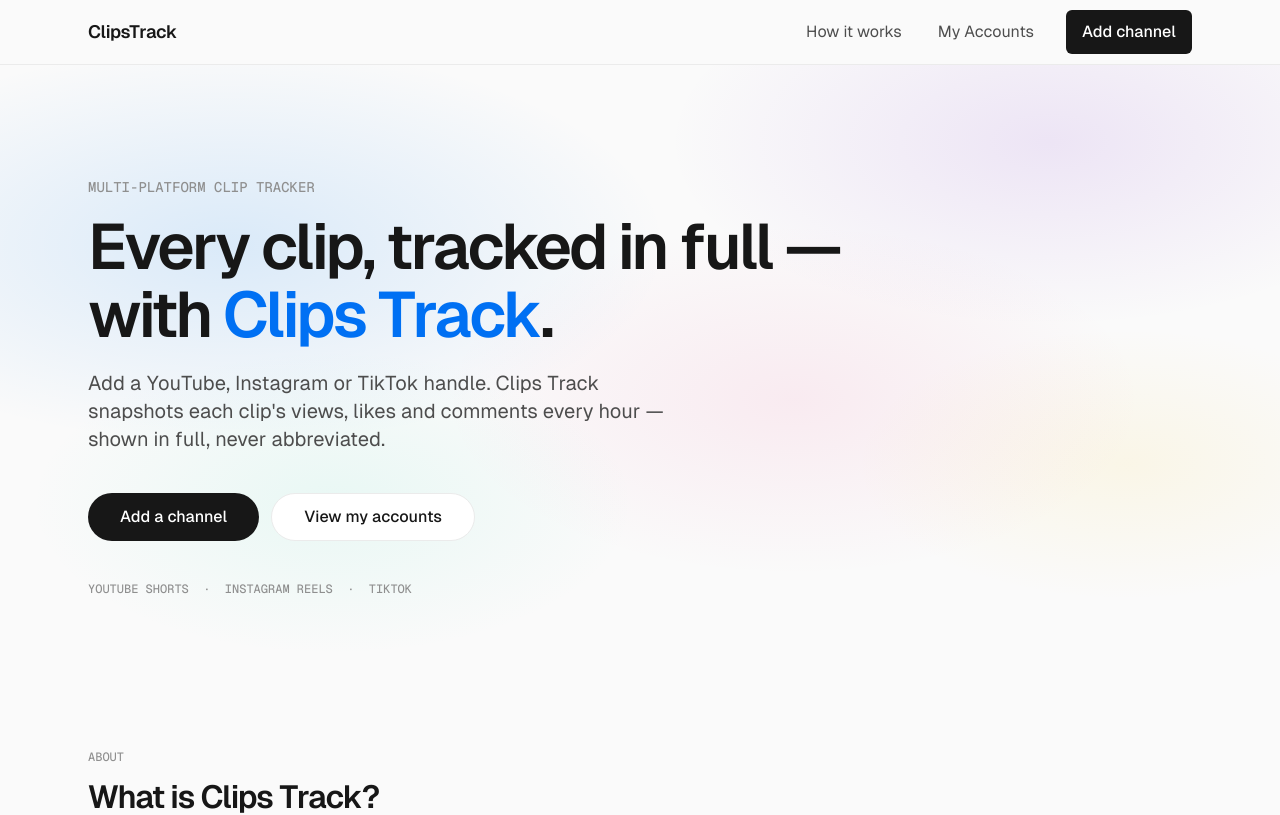
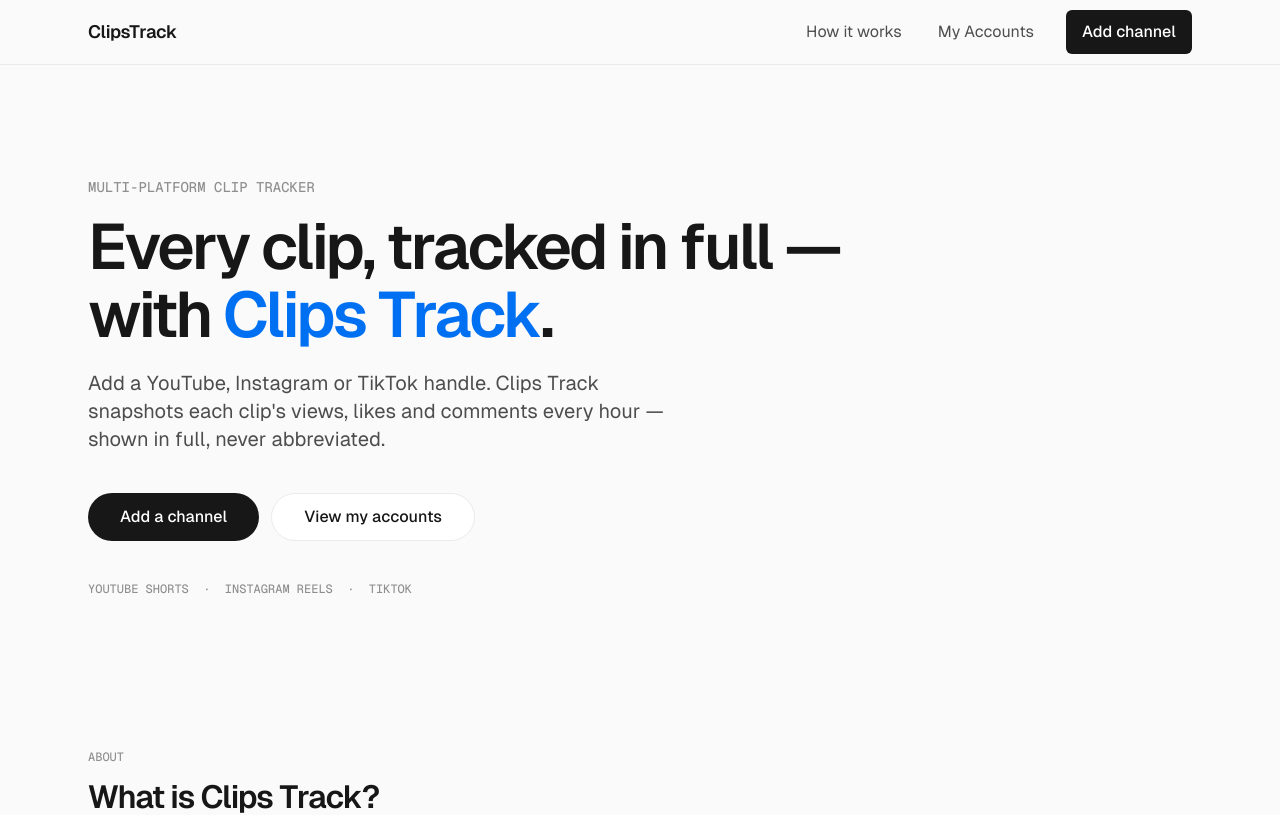
Before and after one commit to AmitX79/clipstrack, a Next.js app: page / in a window 1280 px wide. Shown: the top 815 px of the page. Built offline with nearby package versions, Linux system fonts and the light colour scheme.

Commit message:
Remove colorful hero mesh gradient — single consistent light background across the page

```diff
--- a/app/globals.css
+++ b/app/globals.css
@@ -81,20 +81,6 @@ body {
   line-height: 20px;
 }
 
-/* The hero mesh gradient — the system's only decorative element.
- * Layered soft radial blooms of the brand stops, confined to the hero. */
-.hero-mesh {
-  background: radial-gradient(
-      55% 50% at 18% 28%,
-      rgba(0, 124, 240, 0.13),
-      transparent 62%
-    ),
-    radial-gradient(48% 46% at 82% 12%, rgba(121, 40, 202, 0.1), transparent 62%),
-    radial-gradient(44% 44% at 62% 52%, rgba(235, 54, 127, 0.08), transparent 62%),
-    radial-gradient(38% 38% at 26% 68%, rgba(80, 227, 194, 0.1), transparent 62%),
-    radial-gradient(34% 34% at 88% 62%, rgba(249, 203, 40, 0.09), transparent 62%);
-}
-
 @media (prefers-reduced-motion: reduce) {
   .animate-spin {
     animation-duration: 2s;
--- a/app/page.tsx
+++ b/app/page.tsx
@@ -103,7 +103,6 @@ export default function Home() {
           aria-label="Intro"
           className="relative mb-10 overflow-hidden"
         >
-          <div aria-hidden="true" className="hero-mesh pointer-events-none absolute inset-0" />
           <div className="relative mx-auto max-w-6xl px-6 py-16 md:py-28">
             <p className="mono-eyebrow mono-eyebrow-lg text-mute">
               Multi-platform clip tracker
```
